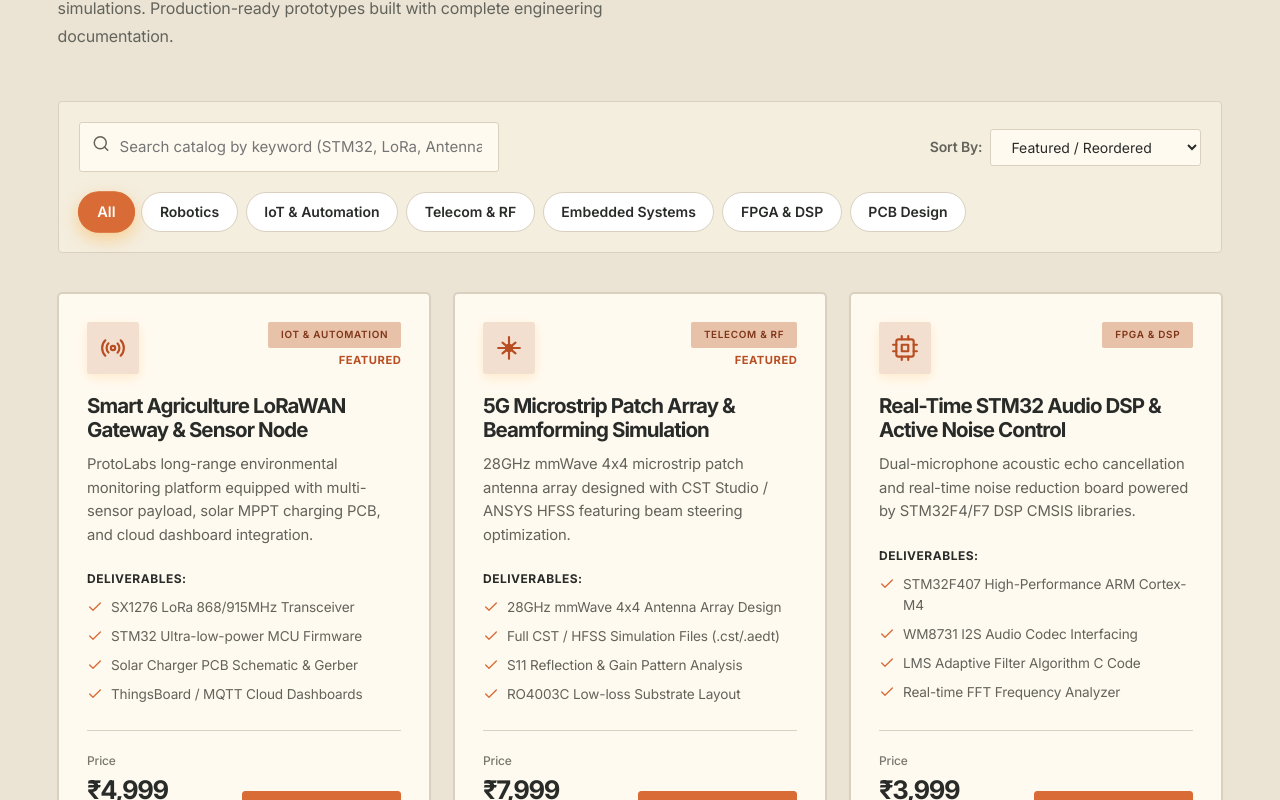
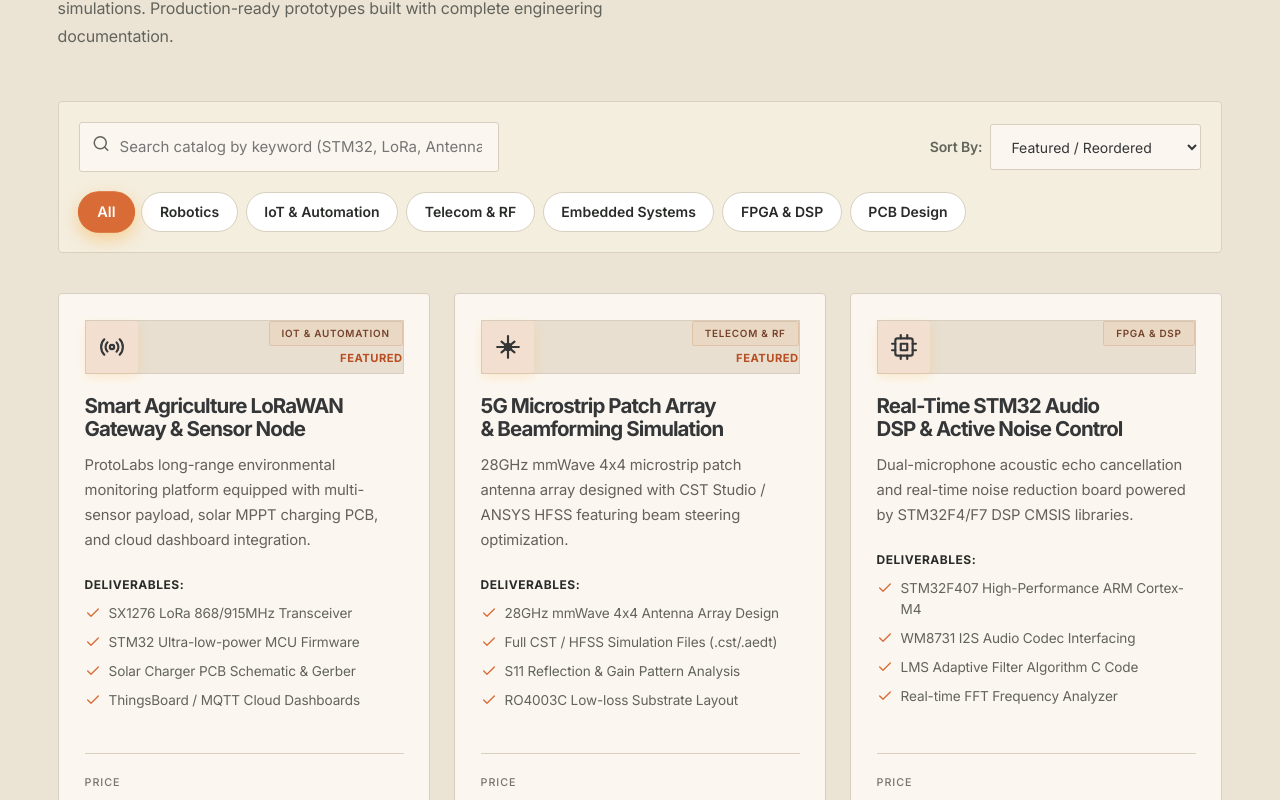
Before and after one commit to hmore8655-eng/protolabs-platform, a React (Vite) app: page / in a window 1280 px wide. Shown: the part 1480-2280 px from the top of the page. Built offline with nearby package versions, Linux system fonts and the light colour scheme; no server answers.

Commit message:
design(catalogue): polish product cards and filters

```diff
--- a/src/index.css
+++ b/src/index.css
@@ -763,3 +763,82 @@ h1, h2, h3, h4, .section-title {
     scroll-behavior: auto !important;
   }
 }
+
+
+/* Third design pass — make the catalogue feel like an engineered product index */
+#catalog .container > div:nth-child(3) {
+  align-items: stretch;
+}
+#catalog .card-hover {
+  display: flex;
+  flex-direction: column;
+  gap: 1.1rem;
+  border: 1px solid #d8cec0 !important;
+  border-radius: 4px !important;
+  background: #fbf7f0 !important;
+  box-shadow: 0 2px 0 rgba(52,54,56,.035) !important;
+  padding: clamp(1.2rem, 2vw, 1.75rem) !important;
+  transition: transform .22s ease, border-color .22s ease, box-shadow .22s ease, background .22s ease;
+}
+#catalog .card-hover:hover {
+  transform: translateY(-4px);
+  background: #fffaf3 !important;
+  border-color: #d96c36 !important;
+  box-shadow: 0 16px 34px rgba(52,54,56,.10) !important;
+}
+#catalog .card-hover > div:first-child > div:first-child {
+  background: #e8dfd0 !important;
+  border: 1px solid #d8cec0;
+}
+#catalog .card-hover > div:first-child > div:first-child svg {
+  color: #343638 !important;
+}
+#catalog .card-hover h3 {
+  color: #343638 !important;
+  text-wrap: balance;
+}
+#catalog .card-hover p {
+  color: #666158 !important;
+  line-height: 1.7 !important;
+}
+#catalog .card-hover .badge {
+  background: #e9d8c3 !important;
+  color: #75432d !important;
+  border: 1px solid #dfc2a8;
+  letter-spacing: .075em;
+  text-transform: uppercase;
+}
+#catalog .card-hover > div:last-child {
+  border-top: 1px solid #e3d9cb;
+  padding-top: 1.1rem;
+}
+#catalog .card-hover > div:last-child > div > div:first-child {
+  color: #77736c !important;
+  font-size: .67rem !important;
+  letter-spacing: .09em;
+  text-transform: uppercase;
+}
+#catalog .card-hover > div:last-child > div > div:nth-child(2) {
+  color: #343638 !important;
+}
+#catalog .card-hover button {
+  border-radius: 3px !important;
+  letter-spacing: .035em;
+  text-transform: uppercase;
+}
+#catalog .container > div:nth-child(2) input,
+#catalog .container > div:nth-child(2) select {
+  min-height: 46px;
+  background: #fbf7f0 !important;
+  border: 1px solid #d8cec0 !important;
+  color: #343638 !important;
+}
+#catalog .container > div:nth-child(2) input:focus,
+#catalog .container > div:nth-child(2) select:focus {
+  border-color: #d96c36 !important;
+  box-shadow: 0 0 0 3px rgba(217,108,54,.12);
+}
+@media (prefers-reduced-motion: reduce) {
+  #catalog .card-hover { transition: none; }
+  #catalog .card-hover:hover { transform: none; }
+}
```
